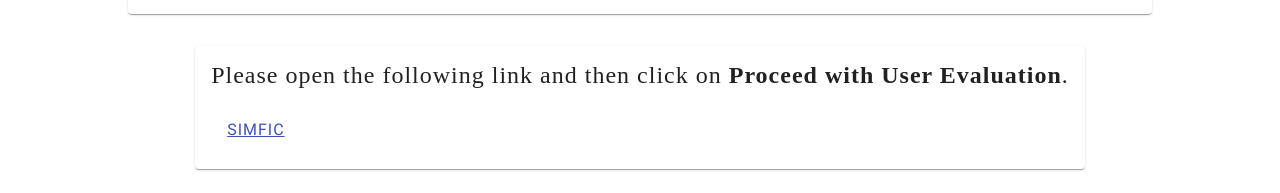
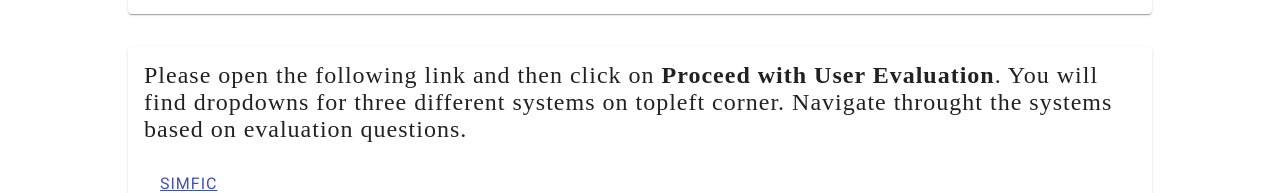
Before and after one commit to NishithaLima/Evaluation, an Angular app: page /details in a window 1280 px wide. Shown: the part 447-640 px from the top of the page. Built offline with nearby package versions, Linux system fonts and the light colour scheme.

Commit message:
Evaluation form change

```diff
--- a/src/app/details/details.component.html
+++ b/src/app/details/details.component.html
@@ -24,7 +24,8 @@ present one is completed. The aim of this paper is to solve this dilemma by comi
 
 <div class="container" style="width: 80%;margin-top: 2rem;">
     <mat-card>
-        <mat-card-title> Please open the following link and then click on <b> Proceed with User Evaluation</b>.</mat-card-title>
+        <mat-card-title> Please open the following link and then click on <b> Proceed with User Evaluation</b>.
+        You will find dropdowns for three different systems on topleft corner. Navigate throught the systems based on evaluation questions.</mat-card-title>
         <mat-list role="list">
             <mat-list-item role="listitem"><a target="_blank" href="https://book-suche.herokuapp.com/">SIMFIC</a></mat-list-item>
             <!-- <mat-list-item role="listitem"><a target="_blank" href="https://fiction-search.herokuapp.com/#">System B</a></mat-list-item>
```
